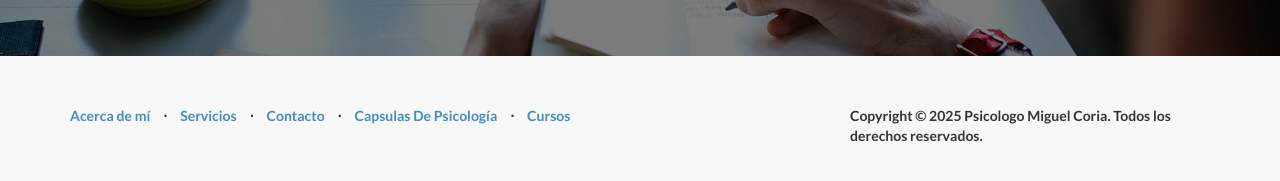
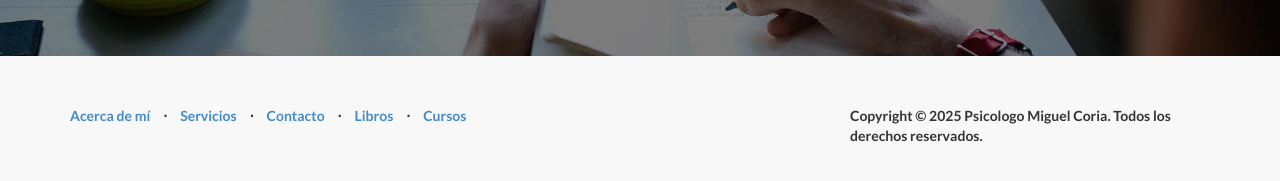
Before and after one commit to PsicologoMiguelCoria/psicologomiguelcoria.github.io, a Jekyll site: the page built from index.html, in a window 1280 px wide and 900 px high, scrolled down 1879 px. Shown: the part 704-885 px from the top of the window. Built offline with Jekyll 4.4.1, drawn with Linux system fonts in a browser that asks for light colours.

Commit message:
Update footer.html

```diff
--- a/_includes/footer.html
+++ b/_includes/footer.html
@@ -17,7 +17,7 @@
                     </li>
                     <li class="footer-menu-divider">&sdot;</li>
                     <li>
-                        <a href="https://www.youtube.com/@VeAlPsicologo/videos">Capsulas De Psicología</a>
+                        <a href="https://www.amazon.com/Obsolescencia-Programada-Los-V%C3%ADnculos-Contextual/dp/B0F339CS4C?dib=eyJ2IjoiMSJ9.Cif24m4gJGQm8b-0IqOBWA.p_BFIRGzOw4qEUo0z2QXnXOiykYq7DmF2HxdUT8OKfQ&dib_tag=se&qid=1743641571&refinements=p_27%3APsic+Miguel+Coria+Guerrero&s=books&sr=1-1&text=Psic+Miguel+Coria+Guerrero&ufe=app_do%3Aamzn1.fos.6121c6c4-c969-43ae-92f7-cc248fc6181d">Libros</a>
                     </li>
                     <li class="footer-menu-divider">&sdot;</li>
                     <li>
```
